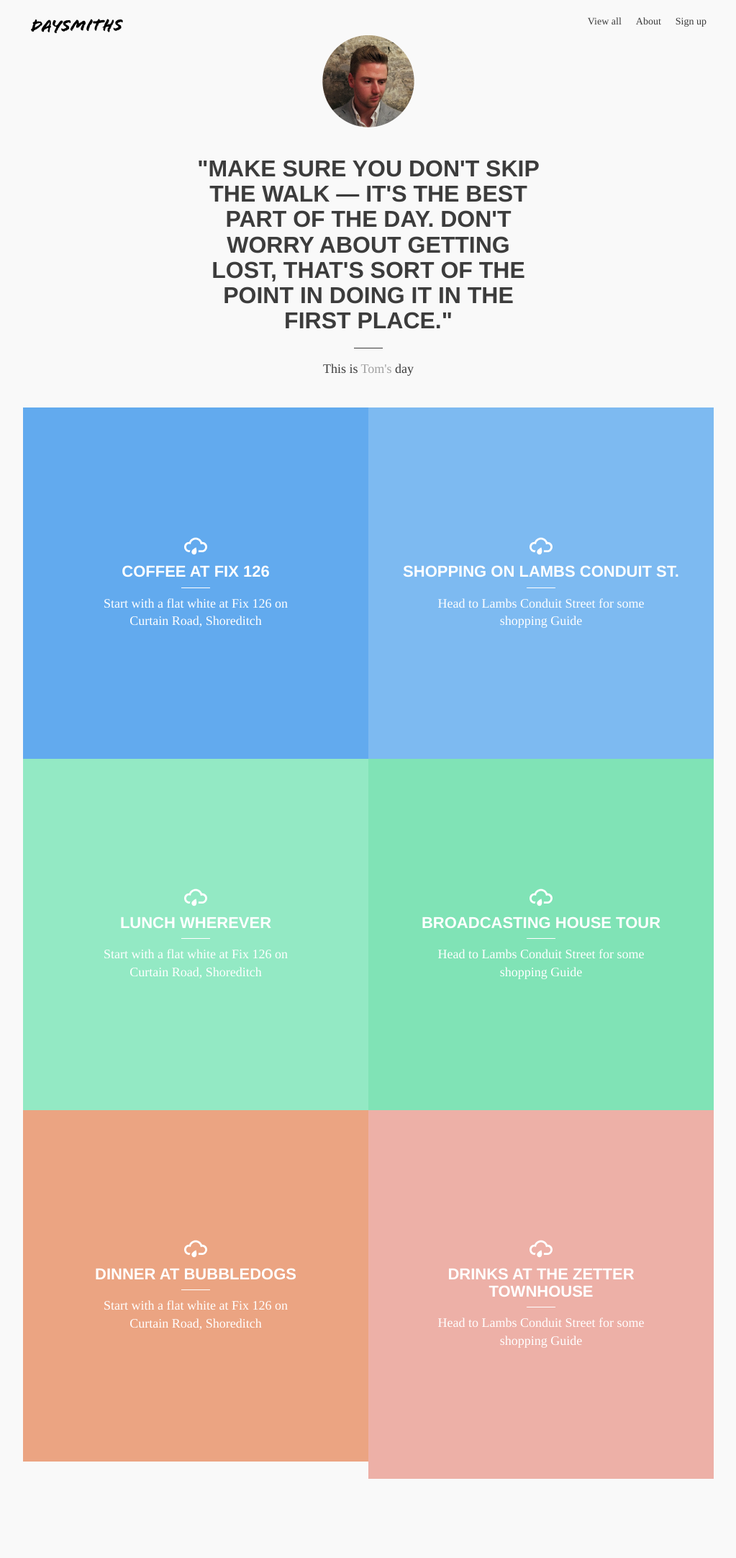
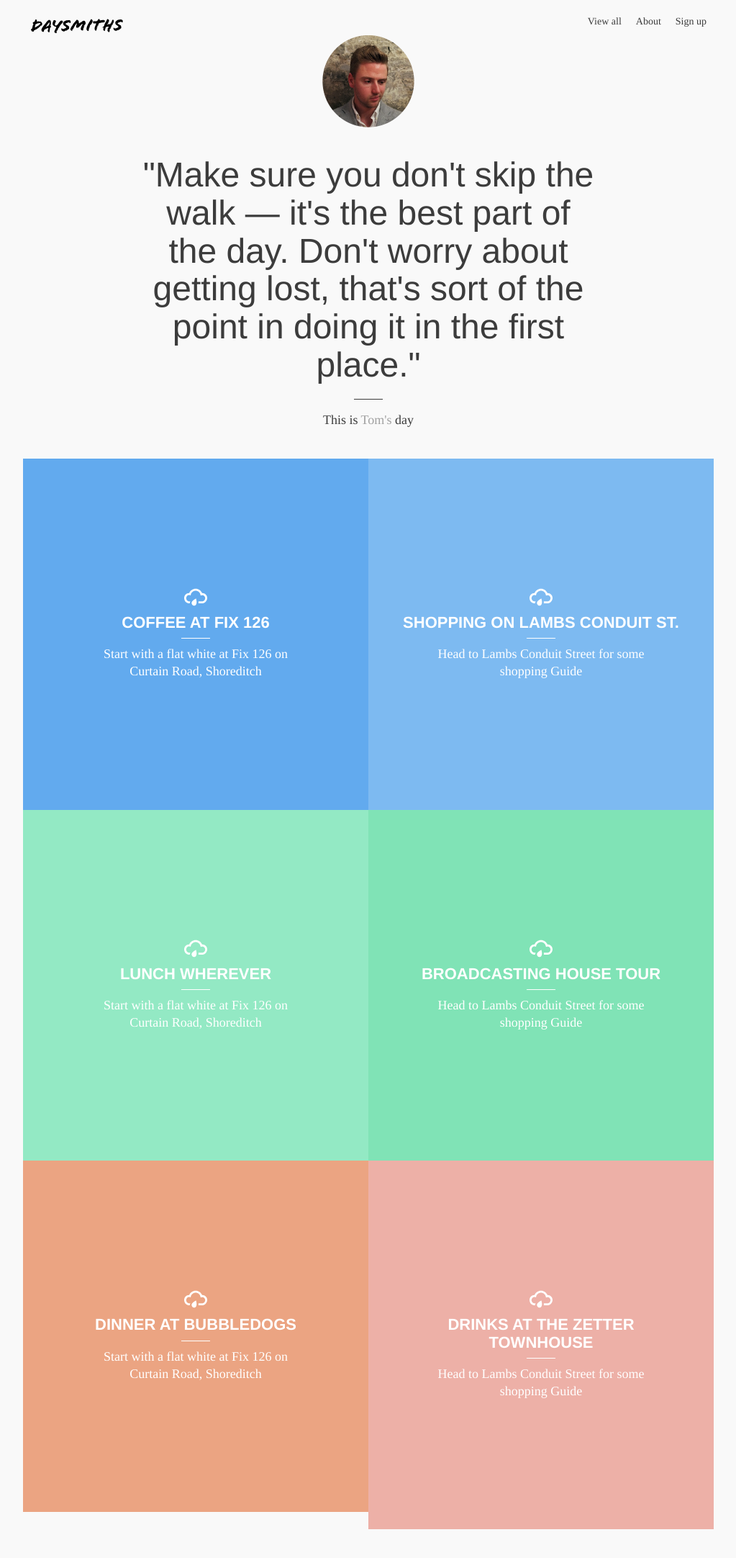
Before and after one commit to anothertompetty/daysmiths, a Jekyll site: the page built from tom.html, in a window 1280 px wide. Shown: the whole page at 72% size, without its empty margins (128-1151 px from the left). Built offline with Jekyll 4.4.1, drawn with Linux system fonts in a browser that asks for light colours; nearby versions of some CDN libraries; Markdown is read by kramdown in place of the engine named in the settings; before the commit the page ends 2094 px from its top, so only the background shows below that.

Commit message:
replacing futura w/brandon grotesque

```diff
--- a/css/style.css
+++ b/css/style.css
@@ -341,21 +341,30 @@
 /*typography styles*/
 
 h2, blockquote, .why-signup h2 {
-	font-family: "futura-pt", helvetica, arial, sans-serif;
+	font-family: "brandon-grotesque", helvetica, arial, sans-serif;
 	font-style: normal;
-	font-weight: 700;
+	font-weight: 400;
 }
 
 h2, blockquote {
 	font-style: none;
 	font-size: 22px;
 	line-height: 110%;
+	text-rendering: optimizeLegibility;
+}
+
+h2 {
+	font-weight: 900;
 	text-transform: uppercase;
-	text-rendering: optimizeLegibility;
 }
 
 h2, .why-signup h2 {
 	color: #fff;
+}
+
+blockquote {
+	font-size: 28px;
+	line-height: 120%;
 }
 
 blockquote, .why-signup h2 {
@@ -515,7 +524,7 @@
 }
 
 blockquote {
-	font-size: 32px;
+	font-size: 36px;
 	line-height: 110%;
 }
 
@@ -572,6 +581,21 @@
 	margin-bottom: 40px;
 }
 
+.quote {
+	width: 640px;
+}
+
+blockquote {
+	font-size: 48px;
+	line-height: 110%;
+}
+
+.bio {
+	width: 480px;
+	margin: 0 auto;
+	margin-top: 20px;
+}
+
 }
 
 /*--------------
@@ -588,7 +612,6 @@
 .hero {
 	position: relative;
 	margin-top: 6px;
-	margin-bottom: 20px;
 	box-sizing: border-box;
 }
 
@@ -643,6 +666,12 @@
 	color: #3c3c3c;
 }
 
+.previous-days {
+	position: relative;
+	margin-top: 70px;
+	border-top: 1px #3c3c3c solid;
+}
+
 .older {
 	-webkit-transition: all 200ms ease-in-out;
 	   -moz-transition: all 200ms ease-in-out;
--- a/index.html
+++ b/index.html
@@ -16,7 +16,7 @@
 
 </div>
 
-<section>
+<section class="previous-days">
 
 	<div class="item older">
 
```
